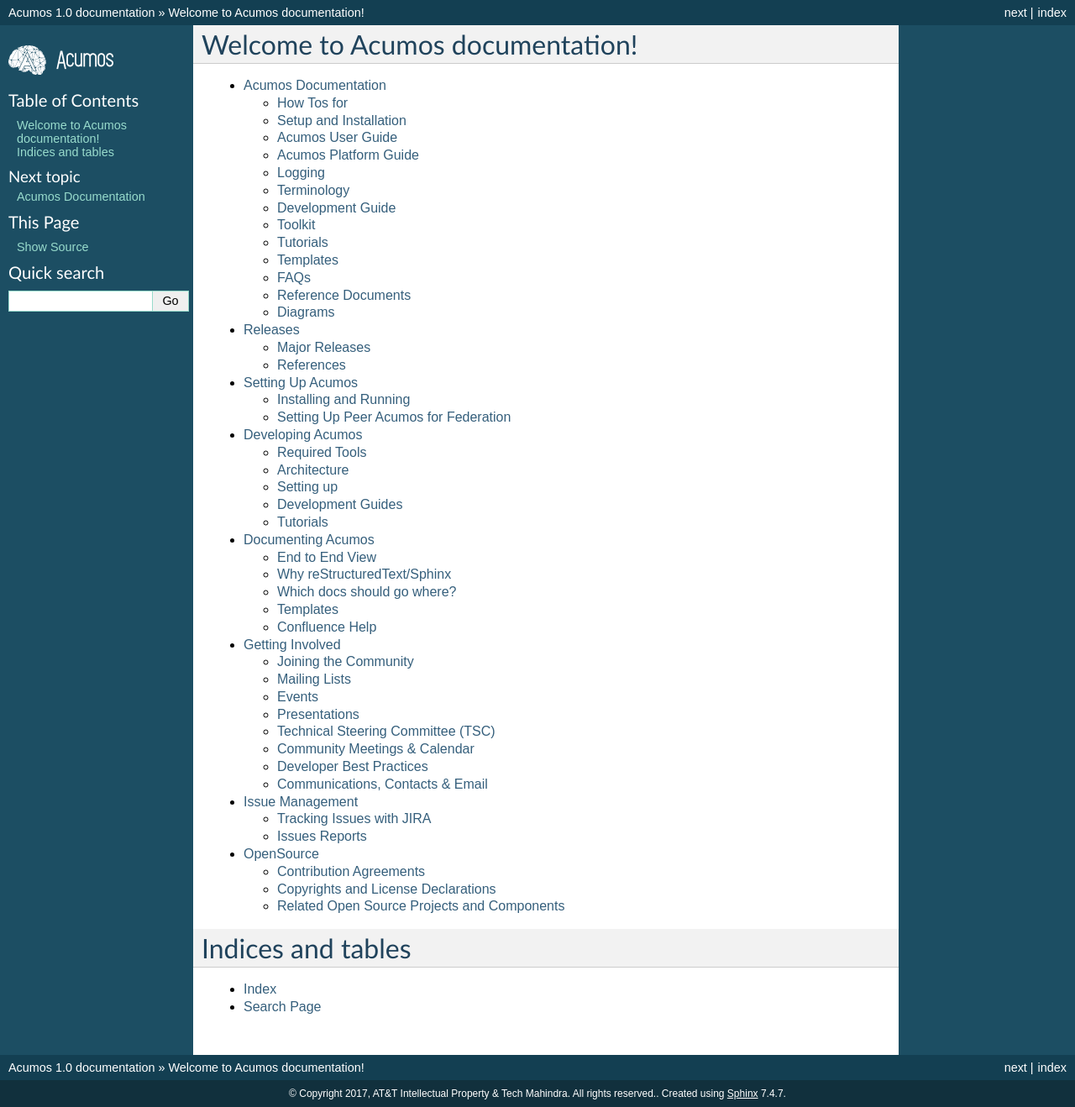
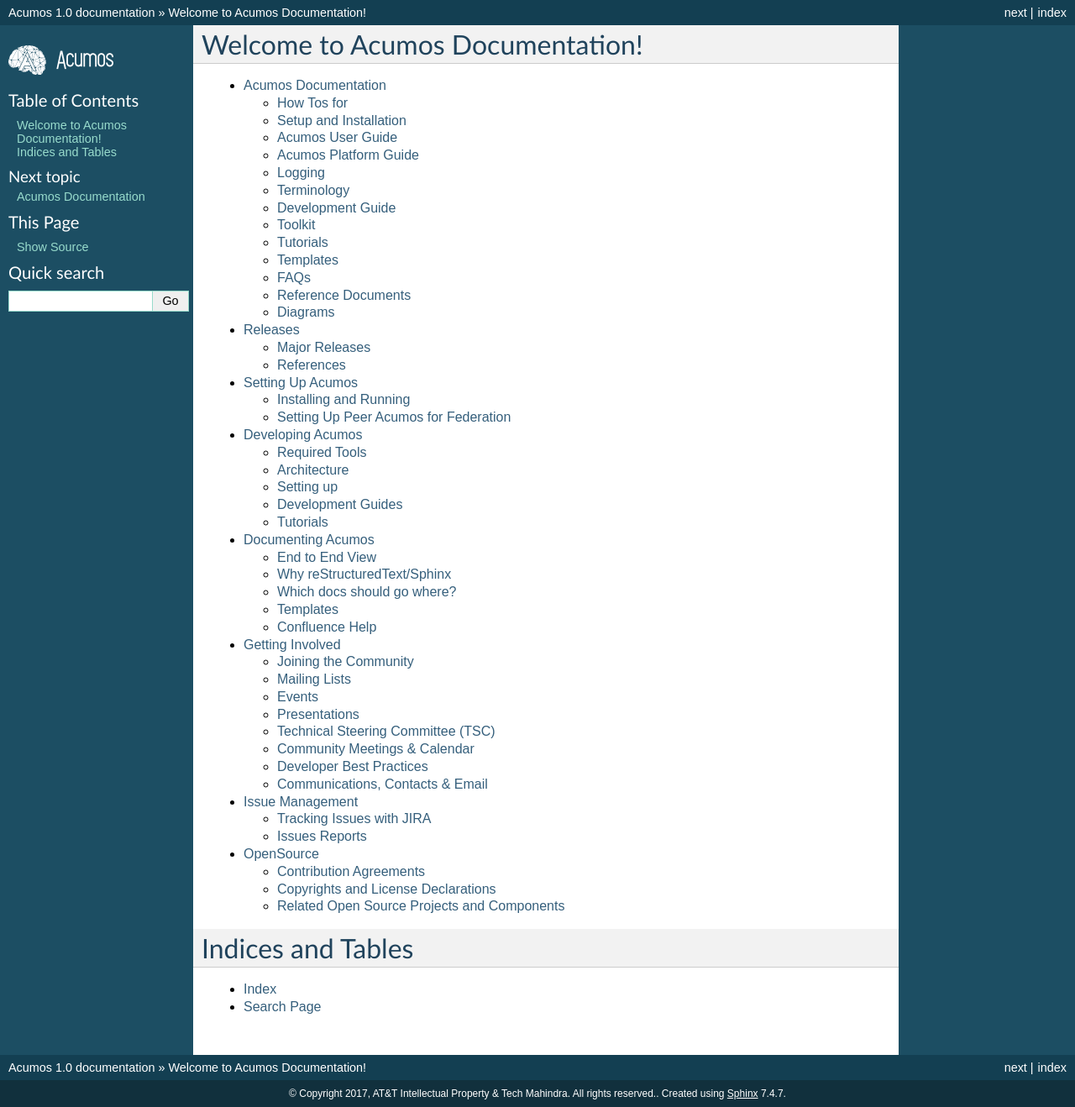
Before and after one commit to acumos/documentation, a Sphinx documentation site: the page built from docs/index.rst, in a window 1280 px wide. Shown: the whole page at 84% size. Built offline with Sphinx 7.4.7, drawn with Linux system fonts in a browser that asks for light colours; pages that are not in the unit, such as notebooks, are missing from menus; part of the change alters nothing that is shown.

```diff
--- a/docs/index.rst
+++ b/docs/index.rst
@@ -1,10 +1,7 @@
-.. Acumos documentation master file, created by
-   sphinx-quickstart on Fri Sep 15 21:46:33 2017.
-   You can adapt this file completely to your liking, but it should at least
-   contain the root `toctree` directive.
+.. Acumos documentation master file
 
-Welcome to Acumos documentation!
-===================================
+Welcome to Acumos Documentation!
+================================
 
 
 .. toctree::
@@ -20,8 +17,7 @@ Welcome to Acumos documentation!
    OpenSource/Index
 
 
-
-Indices and tables
+Indices and Tables
 ==================
 
 * :ref:`genindex`
```
Also changed, not shown: .gitmodules (added), 3 other files.
